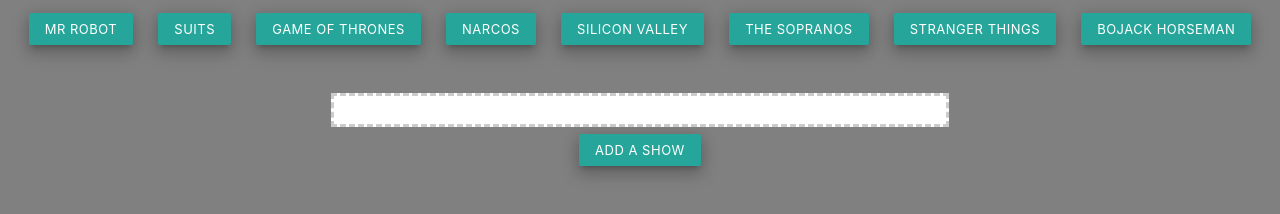
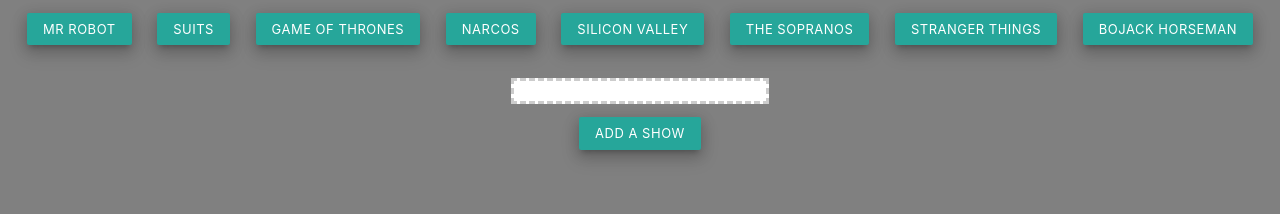
Before and after one commit to achavarria1/GifTastic, a plain HTML site: page index.html in a window 1280 px wide. Drawn offline with nearby package versions, Linux system fonts and the light colour scheme.

Commit message:
updated index code

```diff
--- a/index.html
+++ b/index.html
@@ -19,21 +19,21 @@
     <!-- CSS file -->
     <link rel="stylesheet" type="text/css" href="./assets/style.css">
   </head>
-  <body class="flow-text">
+  <body>
 
 
     <div class="row">
-      <div id="buttonHolder" class="col s12">
+      <div id="buttonHolder">
       </div>
     </div>
     <div class="row">
-      <form class="input-field col s12 l6 offset-l3">
-        <input type="text" name="toon" id="cartoon" class="browser-default col s12"><br>
+      <form class="input-field">
+        <input type="text" name="show" id="cartoon" class="browser-default"><br>
         <button id="addCartoon" class="z-depth-3 waves-effect waves-light btn-small">Add A Show</button>
       </form>
     </div>
     <div class="row">
-      <div id="gifHolder" class="col s12 m7 l8">
+      <div id="gifHolder">
       </div>
     </div>
 
```
